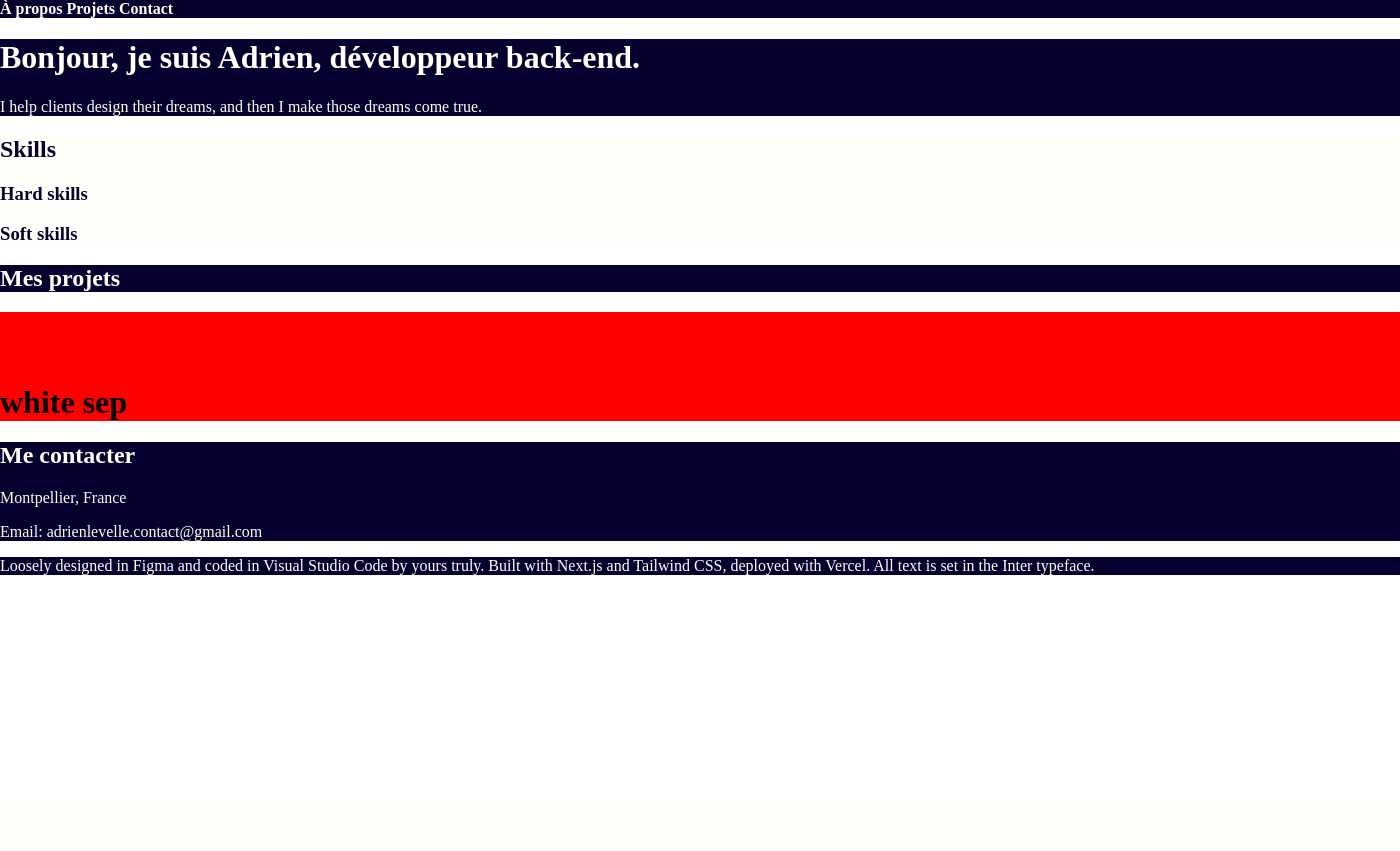
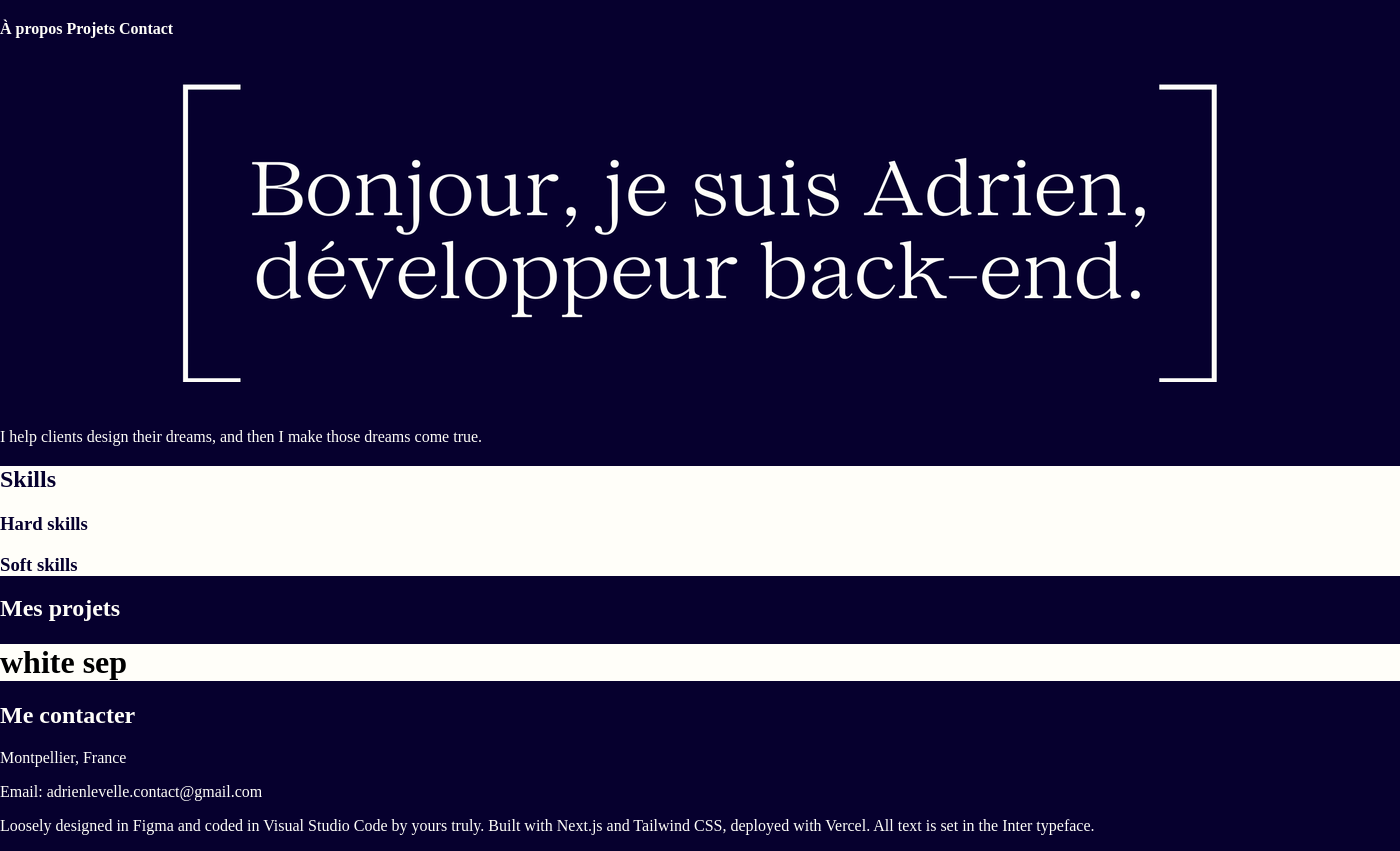
Before and after one commit to Adrien89betty/portfolio_adrien, a Django app: page / in a window 1400 px wide. Before the commit the page ends 575 px from the top, so only its background shows below. Run offline with Django 5.2, Linux system fonts and the light colour scheme; some libraries are stand-ins or nearby versions.

Commit message:
Added image for the homepage title.

```diff
--- a/home/static/home/css/home_styles.css
+++ b/home/static/home/css/home_styles.css
@@ -3,6 +3,18 @@
   background-color: #06002e;
   color: #fffef9;
   margin-block-start: 0;
+}
+
+.title-container{
+  /* overflow: hidden; */
+}
+
+.title-container img {
+  display: block;
+  margin-left: auto;
+  margin-right: auto;
+  clip-path: inset(0px 10px 30px 0px); /* Haut, Droite, Bas, Gauche */
+  position: relative;
 }
 
 /* home - skills section */
@@ -18,10 +30,8 @@
 }
 
 #sep {
-  background-color: red;
+  background-color: #fffef9;
   margin-top: 0;
-  padding-top: 50px;
-
 }
 
 /* home - contact section */
--- a/home/templates/home/index.html
+++ b/home/templates/home/index.html
@@ -11,7 +11,9 @@
 {% block content %}
 <div>
     <div class="welcome">
-      <h1>Bonjour, je suis Adrien, développeur back-end.</h1>
+      <div class="title-container">
+        <img src="{% static 'home/images/title_homepage.png' %}" alt="homepage title">
+      </div>
       <p>I help clients design their dreams, and then I make those dreams come true.</p>
     </div>
 
--- a/static/css/global_styles.css
+++ b/static/css/global_styles.css
@@ -1,5 +1,6 @@
 /* base.html */
 body {
+  background-color: #06002e;
   margin: 0
 }
 
@@ -7,6 +8,8 @@ body {
 .navbar {
   background-color: #06002e;
   color: #fffef9;
+  padding-top: 20px;
+  padding-bottom: 20px;
 }
 
 .navbar h4 {
```
Also changed, not shown: home/static/home/images/title_homepage.png (added).
